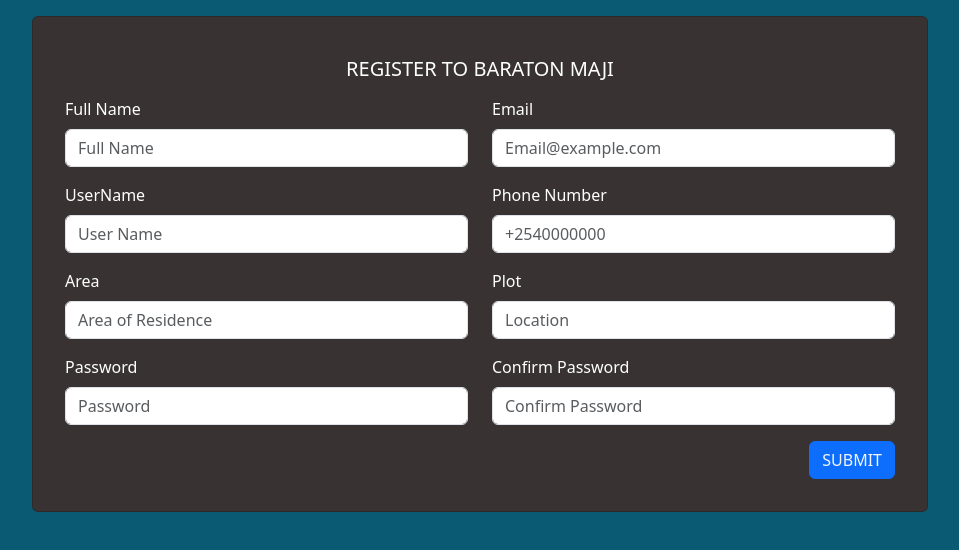
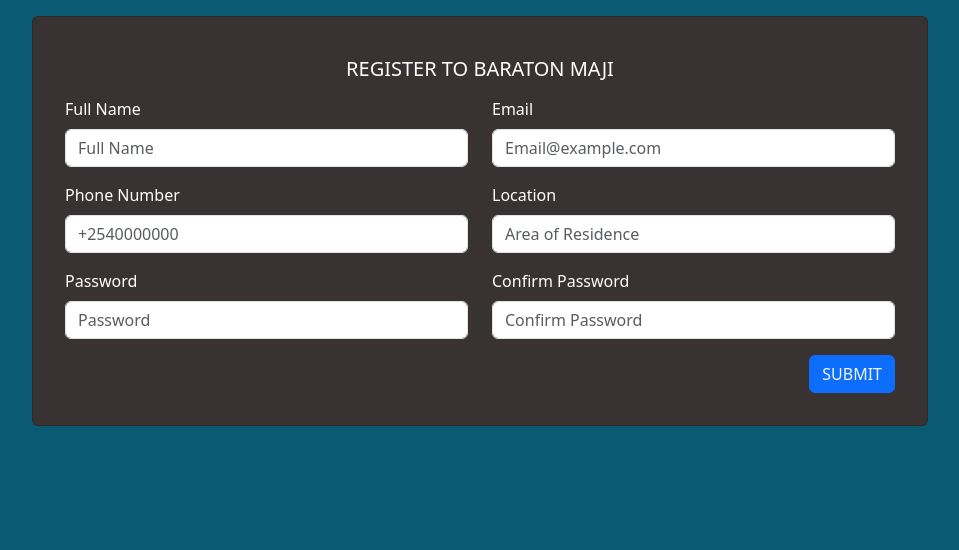
Before and after one commit to MasyWairimu/FINAL-PROJECT, a React (Create React App) app in the folder baraton-water-senior-project/client-frontend/: page /signup in a window 1280 px wide. Shown: the top 550 px of the page, without its empty margins (160-1119 px from the left). Built offline with nearby package versions, Linux system fonts and the light colour scheme.

Commit message:
signup linking

```diff
--- a/baraton-water-senior-project/client-frontend/src/Components/Login/Login.js
+++ b/baraton-water-senior-project/client-frontend/src/Components/Login/Login.js
@@ -17,6 +17,7 @@
                  {email, password},
                  {withCredentials: true}
                 );
+
             console.log(res.data);
 
             localStorage.setItem('userId', res.data._id);
--- a/baraton-water-senior-project/client-frontend/src/Components/Past-Bookings/Bookings.js
+++ b/baraton-water-senior-project/client-frontend/src/Components/Past-Bookings/Bookings.js
@@ -57,7 +57,7 @@
                         </ListGroup>
                     )}
                     <div className='d-grid d-md-flex justify-content-md-end m-2'>
-                        <Button className='btn' onClick={() => navigate('/booking')} style={{ color: 'whitesmoke', textDecoration: 'none' }}>Back to Booking</Button>
+                        <Button className='btn' onClick={() => navigate('/home')} style={{ color: 'whitesmoke', textDecoration: 'none' }}>Back to Booking</Button>
                     </div>
                 </Card.Body>
             </Card>
--- a/baraton-water-senior-project/client-frontend/src/Components/Signup/Signup.js
+++ b/baraton-water-senior-project/client-frontend/src/Components/Signup/Signup.js
@@ -1,60 +1,88 @@
-import React from 'react'
-import { Button, Col, Form, Card, Row } from 'react-bootstrap'
-import { Link } from 'react-router-dom'
+import React, { useState } from 'react'
+import { Button, Col, Form, Card, Row, Alert } from 'react-bootstrap'
+import { Link, useNavigate } from 'react-router-dom'
+import axios from 'axios'
 
 const Signup = () => {
+
+    const [userData, setuserData] = useState({
+        username: '',
+        email: '',
+        phoneNumber: '',
+        location: '',
+        password: '',
+        confirmPassword: ''
+    });
+    const [error, setError] = useState('');
+
+    const navigate = useNavigate();
+
+    const {username, email, phoneNumber, location, password, confirmPassword} = userData;
+
+    const onChange = e => setuserData({...userData, [e.target.name]: e.target.value});
+
+    const onSubmit = async (e) => {
+        e.preventDefault();
+
+        if(password !== confirmPassword) {
+            alert("Passwords do not match!");
+            return;
+        }
+
+        try {
+            const res = await axios.post('http://localhost:8000/api/authentication/register')
+            console.log(res.data);
+            <Alert>User has been created</Alert>
+
+            navigate('/home')
+        }catch (err){
+            setError(err.response?.data?.message || 'something went wrong!' )
+        }
+    }
+
+
     return (
         <Card style={{ width: '70vw', backgroundColor: '#383232', color: 'white' }} className='mx-auto mt-3 p-3'>
             <Card.Body>
                 <Card.Title className='text-center p-2'>REGISTER TO BARATON MAJI</Card.Title>
-                <Form >
+                <Form onSubmit={onSubmit}>
                     <Row className="mb-3">
                         <Form.Group as={Col}>
                             <Form.Label>Full Name</Form.Label>
-                            <Form.Control type="text" placeholder="Full Name" />
+                            <Form.Control type="text" placeholder="Full Name" name="username" value={username} onChange={onChange} />
                         </Form.Group>
 
                         <Form.Group as={Col}>
                             <Form.Label>Email</Form.Label>
-                            <Form.Control type="email" placeholder="Email@example.com" />
+                            <Form.Control type="email" placeholder="Email@example.com" name="email" value={email} onChange={onChange}  />
                         </Form.Group>
                     </Row>
 
                     <Row className="mb-3">
+
                         <Form.Group as={Col}>
-                            <Form.Label>UserName</Form.Label>
-                            <Form.Control type="text" placeholder="User Name" />
+                            <Form.Label>Phone Number</Form.Label>
+                            <Form.Control type="tel" placeholder="+2540000000" name="phoneNumber" value={phoneNumber} onChange={onChange} />
                         </Form.Group>
 
                         <Form.Group as={Col}>
-                            <Form.Label>Phone Number</Form.Label>
-                            <Form.Control type="tel" placeholder="+2540000000" />
-                        </Form.Group>
-                    </Row>
-
-                    <Row className="mb-3">
-                        <Form.Group as={Col}>
-                            <Form.Label>Area</Form.Label>
-                            <Form.Control type="text" placeholder="Area of Residence" />
-                        </Form.Group>
-
-                        <Form.Group as={Col}>
-                            <Form.Label>Plot</Form.Label>
-                            <Form.Control type="text" placeholder="Location" />
+                            <Form.Label>Location</Form.Label>
+                            <Form.Control type="text" placeholder="Area of Residence" name="location" value={location} onChange={onChange} />
                         </Form.Group>
                     </Row>
 
                     <Row className="mb-3">
                         <Form.Group as={Col}>
                             <Form.Label>Password</Form.Label>
-                            <Form.Control type="password" placeholder="Password" />
+                            <Form.Control type="password" placeholder="Password" name="password" value={password} onChange={onChange} />
                         </Form.Group>
 
                         <Form.Group as={Col}>
                             <Form.Label>Confirm Password</Form.Label>
-                            <Form.Control type="password" placeholder="Confirm Password" />
+                            <Form.Control type="password" placeholder="Confirm Password" name="confirmPassword" value={confirmPassword} onChange={onChange} />
                         </Form.Group>
                     </Row>
+                    {error && <p style={{color:'red'}} >{error}</p>}
 
                     <div className='d-grid d-md-flex justify-content-md-end'>
                         <Button className='btn' type="submit">
@@ -68,4 +96,4 @@
     )
 }
 
-export default Signup
+export default Signup;
```
Also changed, not shown: 1 other file (tests, documents, lock files or other folders).
